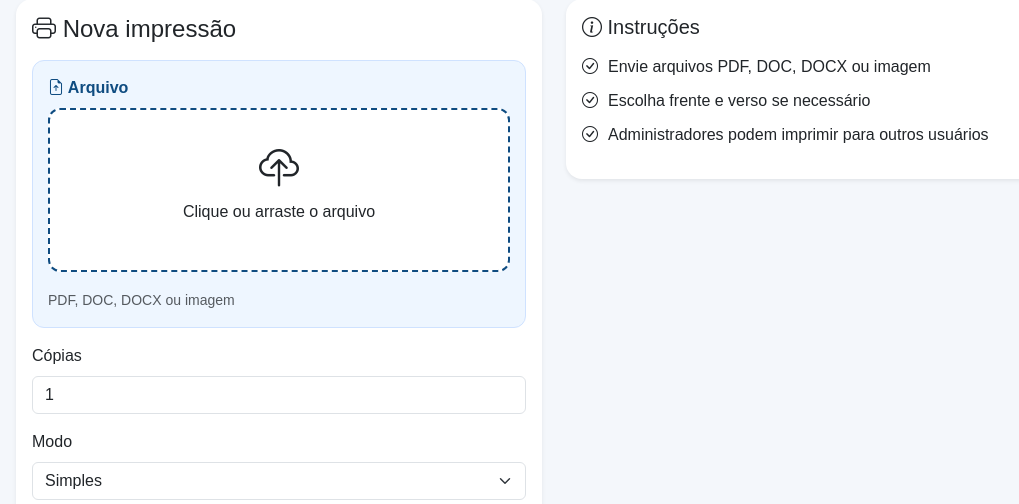
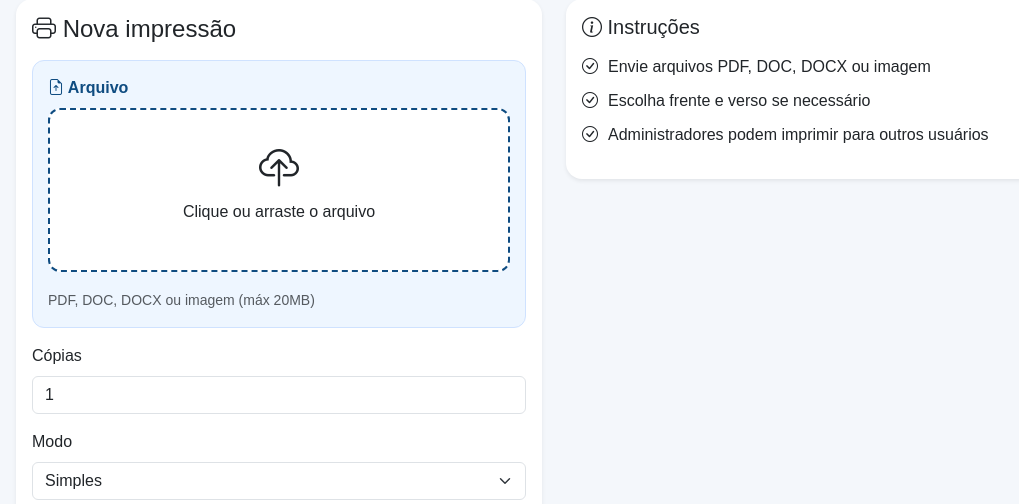
Before and after one commit to rodrigoraa/Sistema-de-Impressao, a PHP site: template views/print.php in a window 1280 px wide. Shown: the part 89-593 px from the top of the page, without its empty margins (86-1105 px from the left). Run offline with PHP 8.4, Linux system fonts and the light colour scheme; the template is opened without the code that fills it, so the values that code supplies are empty; the visitor is signed in with stand-in values (Sample User, id 1).

Commit message:
Oitavo commit

```diff
--- a/views/print.php
+++ b/views/print.php
@@ -91,7 +91,7 @@
                                     </div>
 
                                     <small class="text-muted">
-                                        PDF, DOC, DOCX ou imagem
+                                        PDF, DOC, DOCX ou imagem (máx 20MB)
                                     </small>
 
                                 </div>
@@ -296,7 +296,7 @@
                 return;
             }
 
-            const maxUploadMb = 2;
+            const maxUploadMb = 20;
 
             // valida tamanho
             if (file.size > maxUploadMb * 1024 * 1024) {
```
